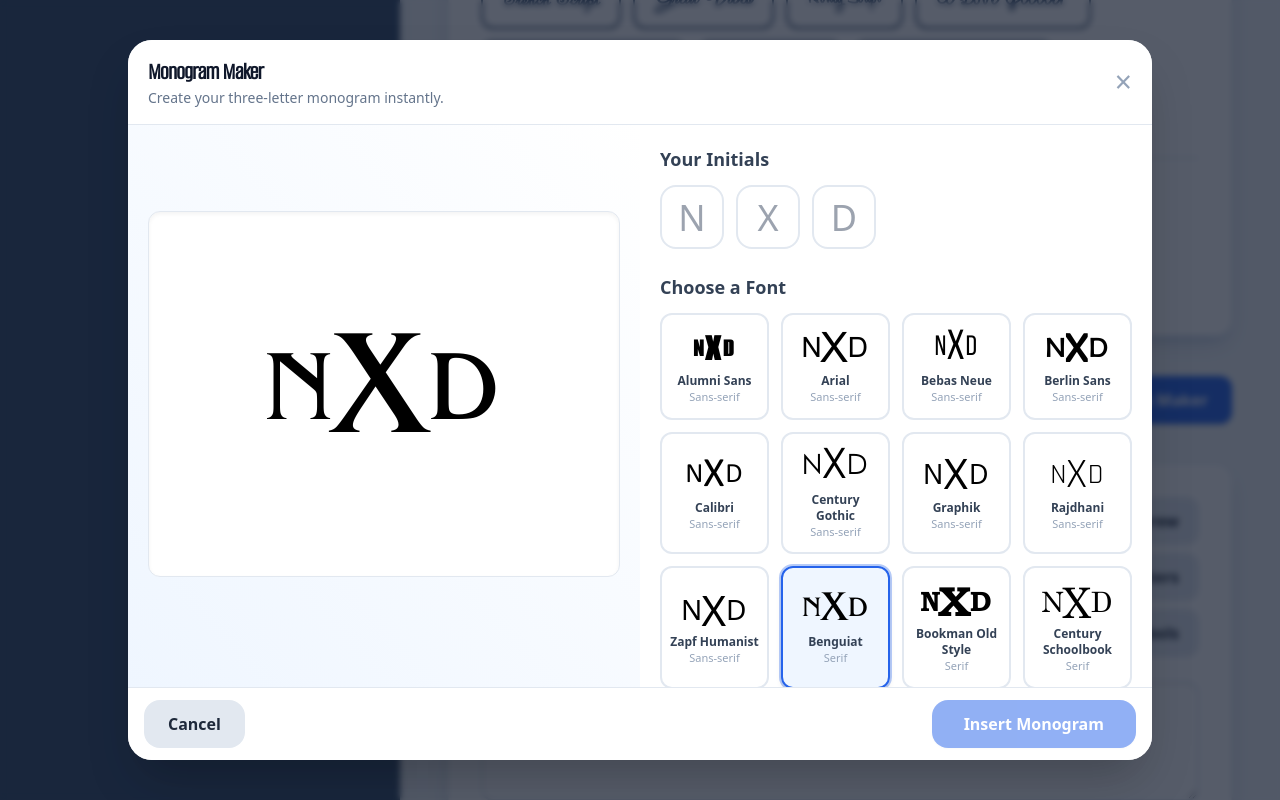
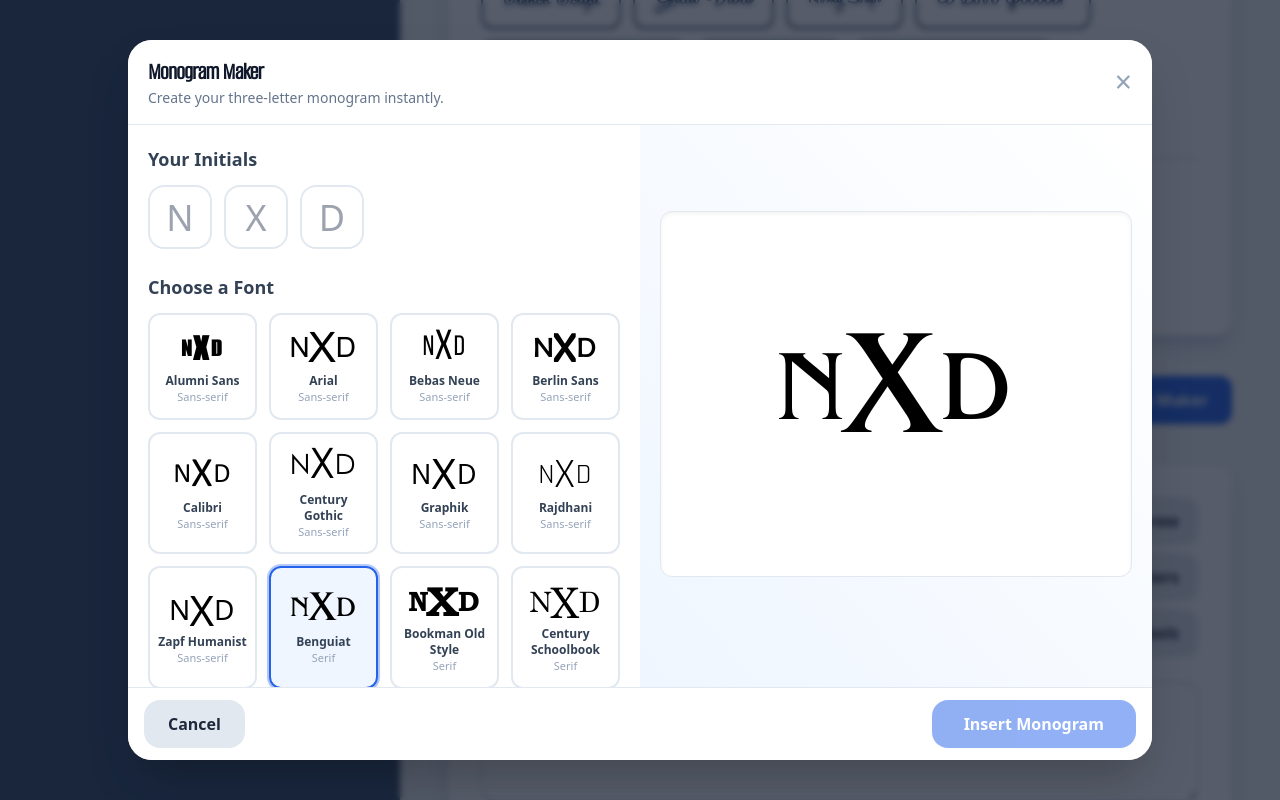
Before and after one commit to Arch-Tom/archfonthub, a React (Vite) app: page / in a window 1280 px wide. Both pictures are taken after a click on the button "Open Monogram Maker". Shown: the part 966-1766 px from the top of the page. Built offline with nearby package versions, Linux system fonts and the light colour scheme; a web font is replaced by a local one.

Commit message:
Update to switch preview side on MogramMaker.jsx

```diff
--- a/src/MonogramMaker.jsx
+++ b/src/MonogramMaker.jsx
@@ -58,25 +58,9 @@ export default function MonogramMaker({ fontLibrary, onClose, onInsert }) {
                 </header>
 
                 {/* Main Content */}
-                <div className="flex-1 flex flex-col sm:flex-row overflow-y-auto">
-
-                    {/* === Preview comes first on mobile === */}
-                    <aside className="w-full sm:w-1/2 flex flex-col items-center justify-center bg-white sm:bg-gradient-to-tr sm:from-blue-50 sm:to-white px-3 sm:p-5 pt-5 sm:pt-5">
-                        <div className="w-full h-40 sm:h-56 md:h-[70%] flex items-center justify-center rounded-xl border border-slate-200 shadow-inner bg-white mb-5 sm:mb-6">
-                            <MonogramPreview
-                                first={firstInitial || 'N'}
-                                middle={middleInitial || 'X'}
-                                last={lastInitial || 'D'}
-                                fontFamily={selectedFont.styles[activeStyle]}
-                                fontSize={fontSize}
-                                middleScale={1.5}
-                                style={{ width: '100%', height: '100%' }}
-                            />
-                        </div>
-                    </aside>
-
-                    {/* === Controls === */}
-                    <section className="w-full sm:w-1/2 flex flex-col gap-6 px-3 sm:p-5 pb-28 sm:pb-0">
+                <div className="flex-1 flex flex-row overflow-y-auto">
+                    {/* === Controls: left side === */}
+                    <section className="w-full md:w-1/2 flex flex-col gap-6 px-3 sm:p-5 pb-28 sm:pb-0 max-w-xl min-w-[320px]">
                         {/* Initials input */}
                         <div>
                             <h3 className="text-base sm:text-lg font-semibold text-slate-700 mb-2 sm:mb-3">Your Initials</h3>
@@ -117,7 +101,7 @@ export default function MonogramMaker({ fontLibrary, onClose, onInsert }) {
                                         key={font.name}
                                         onClick={() => setSelectedFont(font)}
                                         className={`group flex flex-col items-center justify-center px-2 py-3 rounded-xl border-2 transition
-                      ${selectedFont.name === font.name
+                                            ${selectedFont.name === font.name
                                                 ? 'border-blue-600 bg-blue-50 shadow-md'
                                                 : 'border-slate-200 bg-white hover:border-blue-400 hover:bg-blue-50/40'}`}
                                         style={{
@@ -158,9 +142,24 @@ export default function MonogramMaker({ fontLibrary, onClose, onInsert }) {
                             </div>
                         </div>
                     </section>
+
+                    {/* === Preview: right side === */}
+                    <aside className="flex-1 flex flex-col items-center justify-center bg-white md:bg-gradient-to-tr md:from-blue-50 md:to-white px-3 sm:p-5 pt-5 sm:pt-5 min-w-[200px]">
+                        <div className="w-full h-40 sm:h-56 md:h-[70%] flex items-center justify-center rounded-xl border border-slate-200 shadow-inner bg-white mb-5 sm:mb-6">
+                            <MonogramPreview
+                                first={firstInitial || 'N'}
+                                middle={middleInitial || 'X'}
+                                last={lastInitial || 'D'}
+                                fontFamily={selectedFont.styles[activeStyle]}
+                                fontSize={fontSize}
+                                middleScale={1.5}
+                                style={{ width: '100%', height: '100%' }}
+                            />
+                        </div>
+                    </aside>
                 </div>
 
-                {/* Footer Actions (fixed on mobile for reachability) */}
+                {/* Footer Actions */}
                 <footer className="fixed sm:sticky bottom-0 left-0 w-full bg-white/95 border-t border-slate-200 px-4 py-3 flex flex-row-reverse justify-between gap-3 z-20">
                     <button
                         onClick={handleInsert}
```
